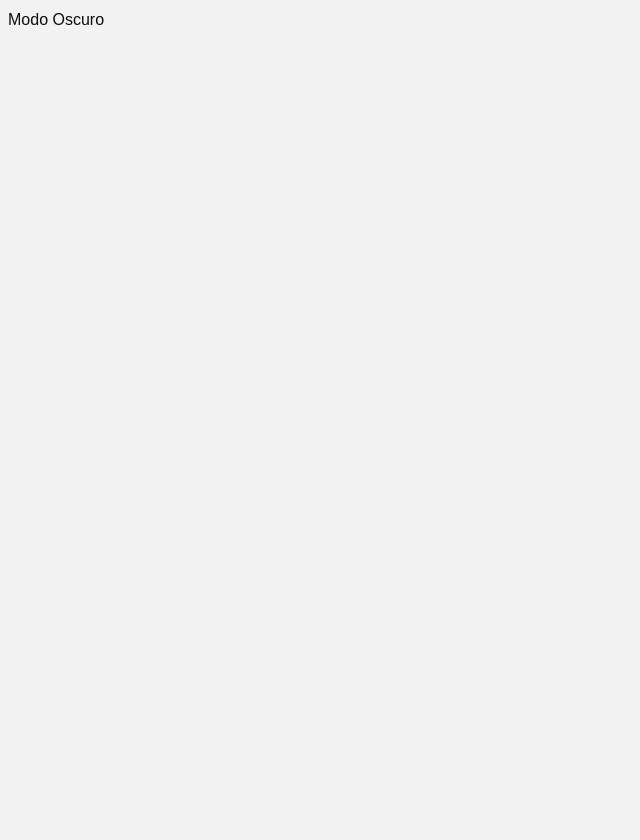
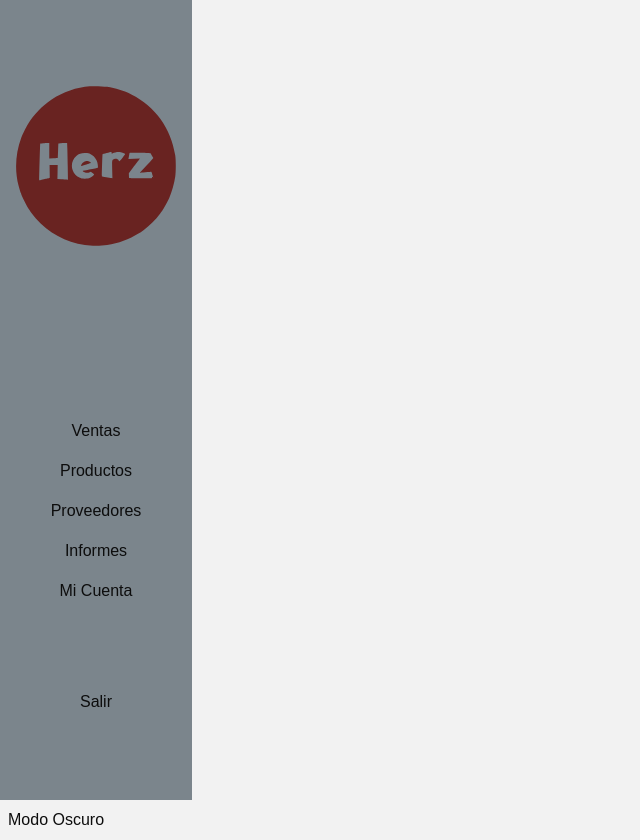
Before and after one commit to styleflowsaas/StyleFlow-Front, a Next.js app: page / in a window 1280 px wide. Shown: the whole page, without its empty margins (0-640 px from the left). Before the commit the page ends 800 px from the top, so only its background shows below. Built offline with nearby package versions, Linux system fonts and the light colour scheme.

Commit message:
newLogo - layout correction y Nav Bar

```diff
--- a/src/app/Sign/formik.tsx
+++ b/src/app/Sign/formik.tsx
@@ -116,7 +116,7 @@ export default function AuthForm({ isLogin }: { isLogin: boolean }) {
                           type={input.type}
                           placeholder={input.placeholder}
                           id={input.id}
-                          className="block px-2.5 pb-2.5 pt-4 w-full text-sm text-gray-900 bg-transparent rounded-lg border-1 border-gray-300 appearance-none dark:text-texto-ligth dark:border-gray-600 dark:focus:border-main focus:outline-none focus:ring-0 focus:border-main peer"
+                          className="block p-1 w-full text-sm text-gray-900 bg-transparent rounded-lg border-1 border-gray-300 appearance-none dark:text-texto-ligth dark:border-gray-600 dark:focus:border-main focus:outline-none focus:ring-0 focus:border-main peer"
                         />
                         <label
                           htmlFor={input.id}
--- a/src/app/Sign/page.tsx
+++ b/src/app/Sign/page.tsx
@@ -1,14 +1,22 @@
 "use client";
-import Logo from "@/components/Logo";
+
 import { useState } from "react";
 import AuthForm from "./formik";
+import Image from "next/image";
 
 const Sign: React.FC = () => {
   const [module, setModule] = useState("login"); // El estado controla si es login o registro
 
   return (
-    <section className="w-full md:w-2/3 lg:w-1/2 min-h-[90vh] mx-auto flex flex-col gap-4 items-center justify-center border border-main dark:border-none rounded-lg p-5 shadow-2xl dark:bg-secundario overflow-hidden my-5">
-      <Logo />
+    <section className="w-full h-screen md:h-auto md:w-2/3 lg:w-1/2 mx-auto flex flex-col gap-4 items-center justify-center border border-main dark:border-none md:rounded-lg p-2 shadow-2xl dark:bg-secundario overflow-hidden md:my-5">
+      <Image
+        src={"/logoDark.svg"}
+        alt="logo"
+        layout=""
+        width={100}
+        height={100}
+        className="w-1/3 lg:w-"
+      />
       {module && <AuthForm isLogin={module === "login"} />}
       <p className="dark:text-texto-ligth">
         {module === "login" ? "¿No tienes cuenta?" : "¿Ya tienes cuenta?"}{" "}
--- a/src/app/layout.tsx
+++ b/src/app/layout.tsx
@@ -27,8 +27,9 @@ export default function RootLayout({
   return (
     <html lang="en">
       <body
-        className={`${geistSans.variable} ${geistMono.variable} antialiased`}
+        className={`${geistSans.variable} ${geistMono.variable} antialiased `}
       >
+        {children}
         <Toaster
           position="top-center"
           expand={false}
@@ -37,8 +38,6 @@ export default function RootLayout({
           closeButton={true}
           pauseWhenPageIsHidden={true}
         />
-
-        {children}
       </body>
     </html>
   );
--- a/src/app/page.tsx
+++ b/src/app/page.tsx
@@ -1,8 +1,10 @@
 import ThemeToggle from "@/components/buttons/DarkMode";
+import NavBar from "@/components/NavBar/NavBar";
 
 export default function Home() {
   return (
     <main>
+      <NavBar />
       <ThemeToggle />
     </main>
   );
--- a/src/components/Logo.tsx
+++ b/src/components/Logo.tsx
@@ -1,7 +1,7 @@
 const Logo: React.FC = () => {
   return (
-    <article className="flex flex-col items-center justify-center bg-main-ligth dark:bg-main w-[30vw] h-[30vw] md:w-[15vw] md:h-[15vw] rounded-full shadow-2xl logo-bg">
-      <h1 className="text-[10vw] md:text-[6vw] lg:text-[5vw] text-texto-dark dark:text-texto-ligth logo  font-semibold">
+    <article className="flex flex-col items-center justify-center bg-main-ligth dark:bg-main w-[30vw] h-[30vw] md:w-[12vw] md:h-[12vw] rounded-full shadow-2xl logo-bg">
+      <h1 className="text-[10vw] md:text-[6vw] lg:text-[4vw] text-texto-dark dark:text-texto-ligth logo  font-semibold">
         Herz
       </h1>
     </article>
--- /dev/null
+++ b/src/components/NavBar/NavBar.tsx
@@ -0,0 +1,27 @@
+import Image from "next/image";
+
+const NavBar: React.FC = () => {
+  return (
+    <nav className="flex flex-col gap-4 items-center justify-evenly h-svh top-0 left-0 bg-secundario dark:bg-fondo-dark relative w-[15vw] p-4">
+      <Image
+        src={"/logoDark.svg"}
+        alt="logo"
+        layout="responsive"
+        width={100}
+        height={100}
+      />
+      <div className=""></div>
+
+      <ul className="flex flex-col gap-4 items-center">
+        <li>Ventas</li>
+        <li>Productos</li>
+        <li>Proveedores</li>
+        <li>Informes</li>
+        <li>Mi Cuenta</li>
+      </ul>
+      <button>Salir</button>
+    </nav>
+  );
+};
+
+export default NavBar;
```
Also changed, not shown: src/hooks/useAuth.tsx (+5 -4 lines), public/logoDark.svg (added).
